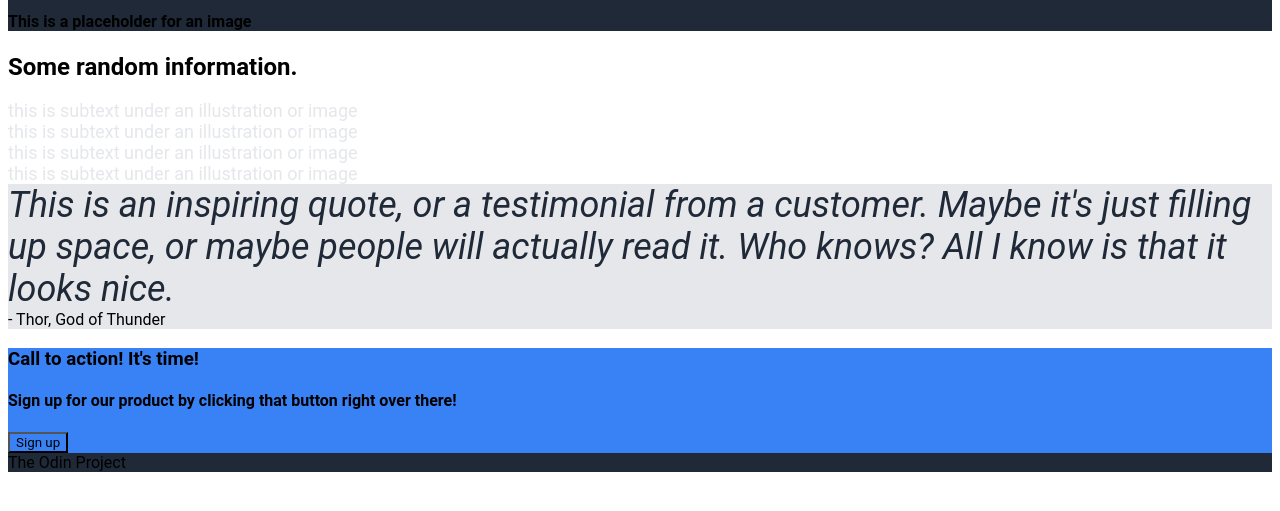
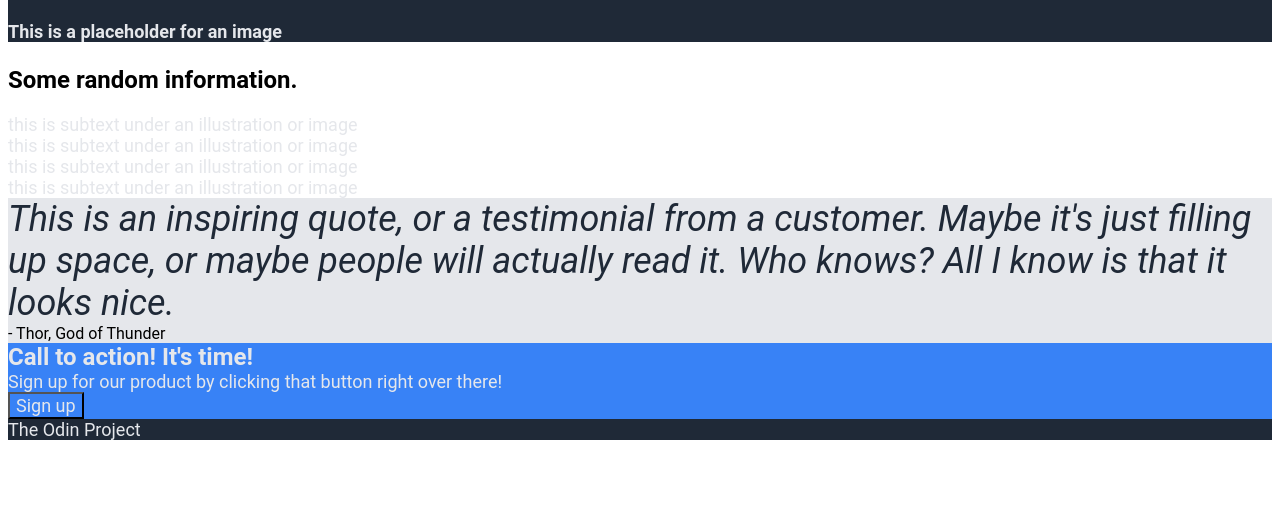
Before and after one commit to krisjowen/landing-page, a plain HTML site: page index.html in a window 1280 px wide. Shown: the part 243-754 px from the top of the page. Drawn offline with Linux system fonts and the light colour scheme.

Commit message:
h divs renamed and font styling added

```diff
--- a/index.html
+++ b/index.html
@@ -69,8 +69,8 @@
         </div>
     </div>
     <div class="cta">
-        <h3>Call to action! It's time!</h3>
-        <h4>Sign up for our product by clicking that button right over there!</h4>
+        <div class="cta-main-text">Call to action! It's time!</div>
+        <div class="standard-text">Sign up for our product by clicking that button right over there!</div>
         <div class="cta-sign-up">
             <button class="button">Sign up</button>
         </div>
--- a/styles.css
+++ b/styles.css
@@ -11,7 +11,7 @@
     color: #F9FAF8;
 }
 
-.links, .standard-text, .image-description {
+.links, .standard-text, .image-description, .footer, .welcome-image {
     font-size: 18px;
     color: #e5e7eb;
 }
@@ -24,6 +24,8 @@
 
 .button {
     background-color: #3882F6;
+    font-size: 18px;
+    color: #e5e7eb;
 }
 
 .quote {
@@ -34,6 +36,12 @@
     background-color: #3882F6;
 }
 
+.cta-main-text {
+    font-size: 24px;
+    font-weight: bold;
+    color: #e5e7eb;
+}
+
 .quote-text {
     font-size: 36px;
     font-style: italic;
```
